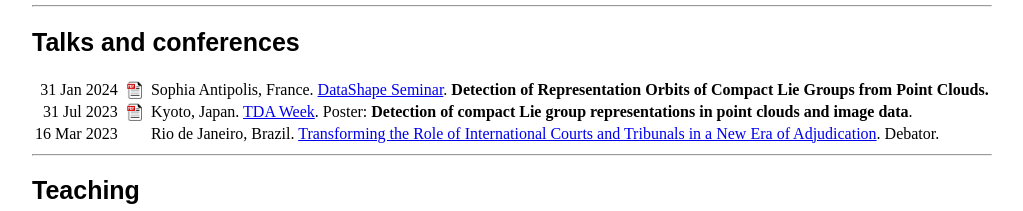
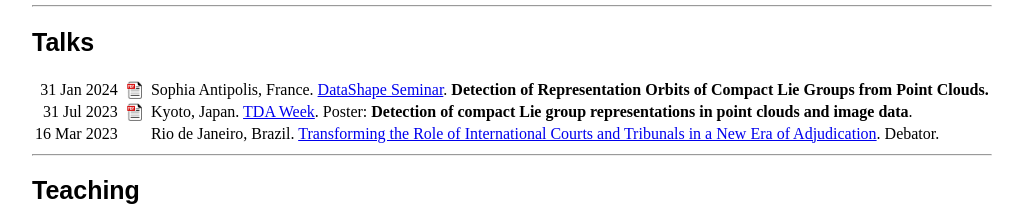
Before and after one commit to HLovisiEnnes/website, a plain HTML site: page index.html in a window 1280 px wide. Shown: the part 842-1053 px from the top of the page, without its empty margins (128-1151 px from the left). Drawn offline with Linux system fonts and the light colour scheme; a script that the page names is missing.

Commit message:
Update index.html

```diff
--- a/index.html
+++ b/index.html
@@ -93,7 +93,7 @@
     </table>
 
     <hr>
-    <h2 id="talks"> Talks and conferences </h2>
+    <h2 id="talks"> Talks </h2>
 
     <table class="colright">
 	    <tbody>
```
